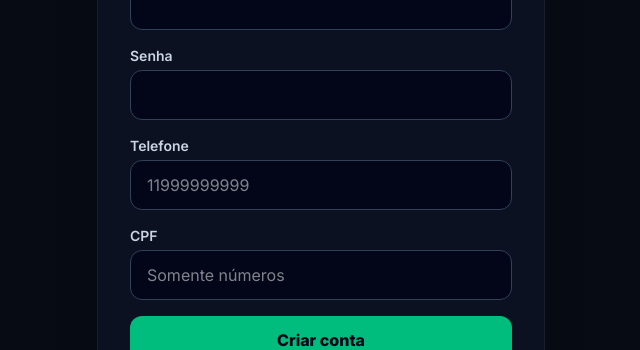
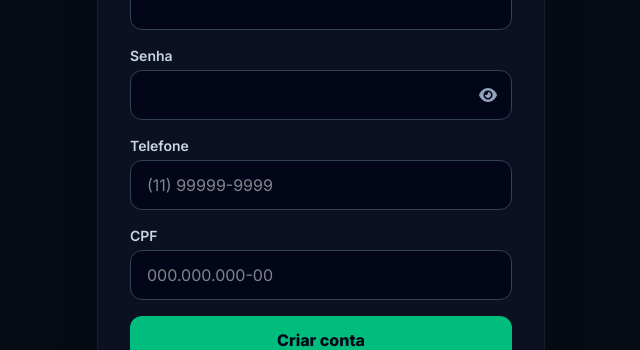
Before and after one commit to upwebmkteleuterio/bs-clube, a React (Vite) app: page /cadastro in a window 1280 px wide. Shown: the part 280-630 px from the top of the page, without its empty margins (319-959 px from the left). Built offline with nearby package versions, Linux system fonts and the light colour scheme.

Commit message:
Melhorar formulário de cadastro com máscaras e senha visível

```diff
--- a/src/pages/Auth.tsx
+++ b/src/pages/Auth.tsx
@@ -23,8 +23,24 @@ function normalizePhone(value: string) {
   return value.replace(/\D/g, '').slice(0, 11);
 }
 
+function formatPhone(value: string) {
+  const digits = normalizePhone(value);
+  if (digits.length <= 2) return digits ? `(${digits}` : '';
+  if (digits.length <= 6) return `(${digits.slice(0, 2)}) ${digits.slice(2)}`;
+  if (digits.length <= 10) return `(${digits.slice(0, 2)}) ${digits.slice(2, 6)}-${digits.slice(6)}`;
+  return `(${digits.slice(0, 2)}) ${digits.slice(2, 7)}-${digits.slice(7)}`;
+}
+
 function normalizeCpf(value: string) {
   return value.replace(/\D/g, '').slice(0, 11);
+}
+
+function formatCpf(value: string) {
+  const digits = normalizeCpf(value);
+  if (digits.length <= 3) return digits;
+  if (digits.length <= 6) return `${digits.slice(0, 3)}.${digits.slice(3)}`;
+  if (digits.length <= 9) return `${digits.slice(0, 3)}.${digits.slice(3, 6)}.${digits.slice(6)}`;
+  return `${digits.slice(0, 3)}.${digits.slice(3, 6)}.${digits.slice(6, 9)}-${digits.slice(9)}`;
 }
 
 function isValidCpf(cpf: string) {
@@ -53,6 +69,7 @@ function SignUpForm() {
   const [password, setPassword] = useState('');
   const [phone, setPhone] = useState('');
   const [cpf, setCpf] = useState('');
+  const [showPassword, setShowPassword] = useState(false);
   const [error, setError] = useState<string | null>(null);
   const [isSubmitting, setIsSubmitting] = useState(false);
   const [isConfirmed, setIsConfirmed] = useState(false);
@@ -112,15 +129,20 @@ function SignUpForm() {
       </div>
       <div>
         <label htmlFor="signup-password" className="mb-1 block text-sm font-semibold text-slate-300">Senha</label>
-        <input id="signup-password" type="password" required minLength={6} maxLength={72} value={password} onChange={(event) => setPassword(event.target.value)} autoComplete="new-password" className="w-full rounded-xl border border-slate-700 bg-slate-950 px-4 py-3 text-white outline-none focus:border-emerald-400" />
+        <div className="relative">
+          <input id="signup-password" type={showPassword ? 'text' : 'password'} required minLength={6} maxLength={72} value={password} onChange={(event) => setPassword(event.target.value)} autoComplete="new-password" className="w-full rounded-xl border border-slate-700 bg-slate-950 px-4 py-3 pr-12 text-white outline-none focus:border-emerald-400" />
+          <button type="button" onClick={() => setShowPassword((visible) => !visible)} aria-label={showPassword ? 'Ocultar senha' : 'Mostrar senha'} title={showPassword ? 'Ocultar senha' : 'Mostrar senha'} className="absolute inset-y-0 right-0 flex w-12 items-center justify-center text-slate-400 transition hover:text-emerald-400">
+            <i className={`fa-solid ${showPassword ? 'fa-eye-slash' : 'fa-eye'}`} aria-hidden="true" />
+          </button>
+        </div>
       </div>
       <div>
         <label htmlFor="signup-phone" className="mb-1 block text-sm font-semibold text-slate-300">Telefone</label>
-        <input id="signup-phone" type="tel" required inputMode="numeric" maxLength={15} value={phone} onChange={(event) => setPhone(normalizePhone(event.target.value))} autoComplete="tel" placeholder="11999999999" className="w-full rounded-xl border border-slate-700 bg-slate-950 px-4 py-3 text-white outline-none focus:border-emerald-400" />
+        <input id="signup-phone" type="tel" required inputMode="numeric" maxLength={15} value={phone} onChange={(event) => setPhone(formatPhone(event.target.value))} autoComplete="tel" placeholder="(11) 99999-9999" className="w-full rounded-xl border border-slate-700 bg-slate-950 px-4 py-3 text-white outline-none focus:border-emerald-400" />
       </div>
       <div>
         <label htmlFor="signup-cpf" className="mb-1 block text-sm font-semibold text-slate-300">CPF</label>
-        <input id="signup-cpf" type="text" required inputMode="numeric" maxLength={11} value={cpf} onChange={(event) => setCpf(normalizeCpf(event.target.value))} autoComplete="off" placeholder="Somente números" className="w-full rounded-xl border border-slate-700 bg-slate-950 px-4 py-3 text-white outline-none focus:border-emerald-400" />
+        <input id="signup-cpf" type="text" required inputMode="numeric" maxLength={14} value={cpf} onChange={(event) => setCpf(formatCpf(event.target.value))} autoComplete="off" placeholder="000.000.000-00" className="w-full rounded-xl border border-slate-700 bg-slate-950 px-4 py-3 text-white outline-none focus:border-emerald-400" />
       </div>
       <button type="submit" disabled={isSubmitting} className="w-full rounded-xl bg-emerald-500 py-3 font-black text-slate-950 transition hover:bg-emerald-400 disabled:cursor-not-allowed disabled:opacity-60">
         {isSubmitting ? 'Criando conta...' : 'Criar conta'}
```
